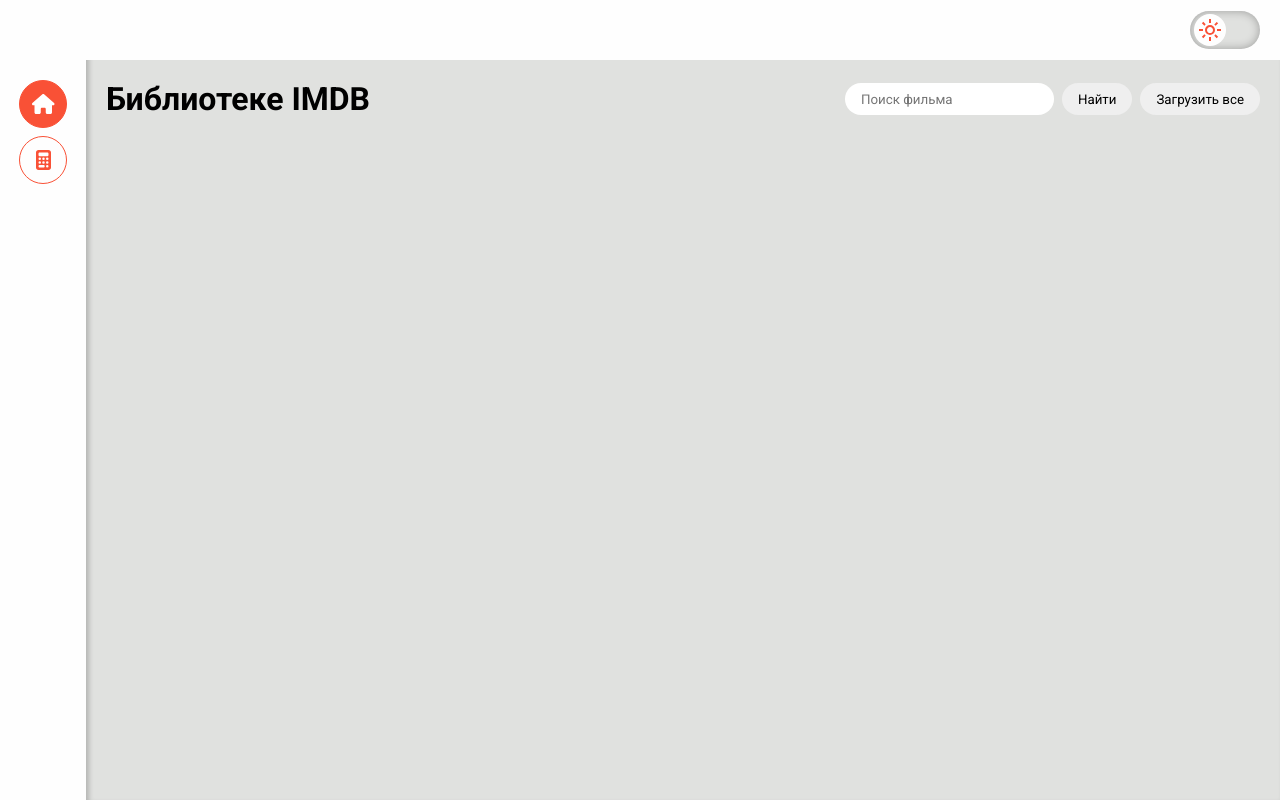
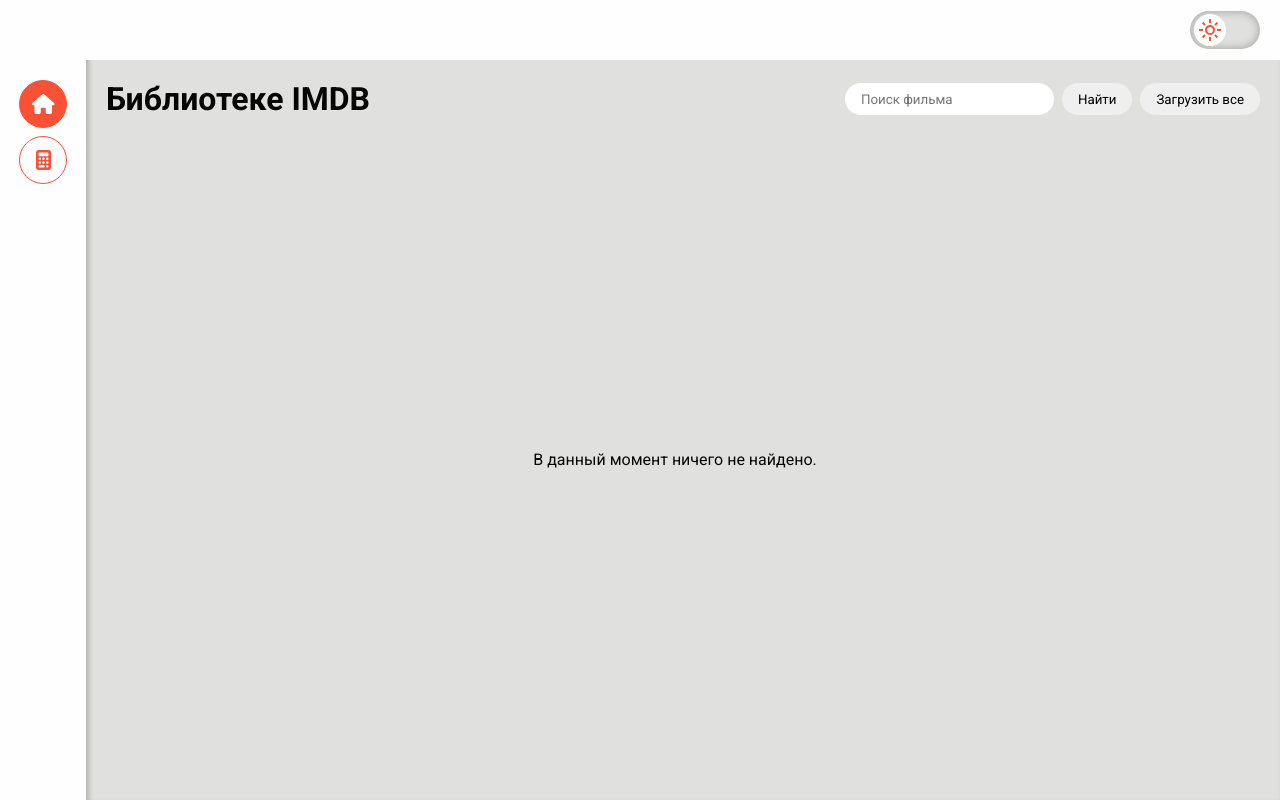
Before and after one commit to DeLineOfficial/DeLineOfficial.github.io-movie-library-vue, a Vue app: page / in a window 1280 px wide. Built offline with nearby package versions, Linux system fonts and the light colour scheme.

Commit message:
Стили

```diff
--- a/src/assets/main.scss
+++ b/src/assets/main.scss
@@ -25,3 +25,18 @@ body * {
   flex-direction: column;
   align-items: center;
 }
+
+
+*::-webkit-scrollbar {
+  width: 6px;
+}
+
+*::-webkit-scrollbar-track {
+  background: var(--background-primary);
+}
+
+*::-webkit-scrollbar-thumb {
+  background-color: var(--background-accent);
+  border-radius: 30px;
+  border: none;
+}
--- a/src/assets/themes/dark.scss
+++ b/src/assets/themes/dark.scss
@@ -8,5 +8,6 @@
     --text-primary: white;
     --text-secondary: #262431;
     --text-accent: #9abaf5;
+    --text-disable: #adadad;
   }
 }
--- a/src/assets/themes/light.scss
+++ b/src/assets/themes/light.scss
@@ -8,5 +8,6 @@
     --text-primary: #050505;
     --text-secondary: #fff;
     --text-accent: #f95136;
+    --text-disable: #adadad;
   }
 }
--- a/src/features/home-module/home-module.vue
+++ b/src/features/home-module/home-module.vue
@@ -29,8 +29,20 @@ onMounted(() => {
             </div>
         </div>
 
-        <div class="omdb__content">
-            <div v-for="item in movieStore.movies">{{ item }}</div>
+        <div class="omdb__content" v-if="movieStore.movies.length">
+            <div v-for="item in movieStore.movies" :key="item.id" class="omdb__item">
+                <img :src="item.Poster" alt="img" @click="console.log(item)">
+
+                <div class="item__description">
+                    <p class="title">{{ item.Title }}</p>
+                    <p class="year">{{ item.Year }}</p>
+
+                    <a :href="`https://www.imdb.com/title/${item.imdbID}/`" target="_blank" class="to">Перейти</a>
+                </div>
+            </div>
+        </div>
+        <div class="omdb__content not-found" v-else>
+            В данный момент ничего не найдено.
         </div>
     </div>
 </template>
@@ -48,7 +60,10 @@ onMounted(() => {
         width: 100%;
         justify-content: space-between;
         align-items: center;
-
+        margin-bottom: 20px;
+        > h1 {
+            color: var(--text-primary);
+        }
         > .omdb__control {
             display: flex;
             align-items: center;
@@ -69,8 +84,54 @@ onMounted(() => {
         display: flex;
         width: 100%;
         height: 100%;
-        flex-direction: column;
-        overflow: auto;
+        flex-wrap: wrap;
+        overflow-y: auto;
+        overflow-x: hidden;
+        gap: 20px;
+        padding-right: 16px;
+        justify-content: space-between;
+
+        &.not-found {
+            align-items: center;
+            color: var(--text-primary);
+            justify-content: center;
+        }
+        > .omdb__item {
+            display: flex;
+            flex-direction: column;
+            height: 600px;
+            width: calc(20% - 20px);
+            background: var(--background-secondary);
+
+            > img {
+                width: 100%;
+                height: 440px;
+                object-fit: cover;
+                object-position: center;
+            }
+
+            > .item__description {
+                padding: 20px;
+                display: flex;
+                flex-direction: column;
+                height: 160px;
+
+                > .title {
+                    font-size: 24px;
+                    color: var(--text-primary);
+                }
+                > .year {
+                    margin-top: 4px;
+                    font-size: 12px;
+                    color: var(--text-disable);
+                    margin-bottom: 20px;
+                }
+                > .to {
+                    display: flex;
+                    margin-top: auto;
+                }
+            }
+        }
     }
 }
 
```
